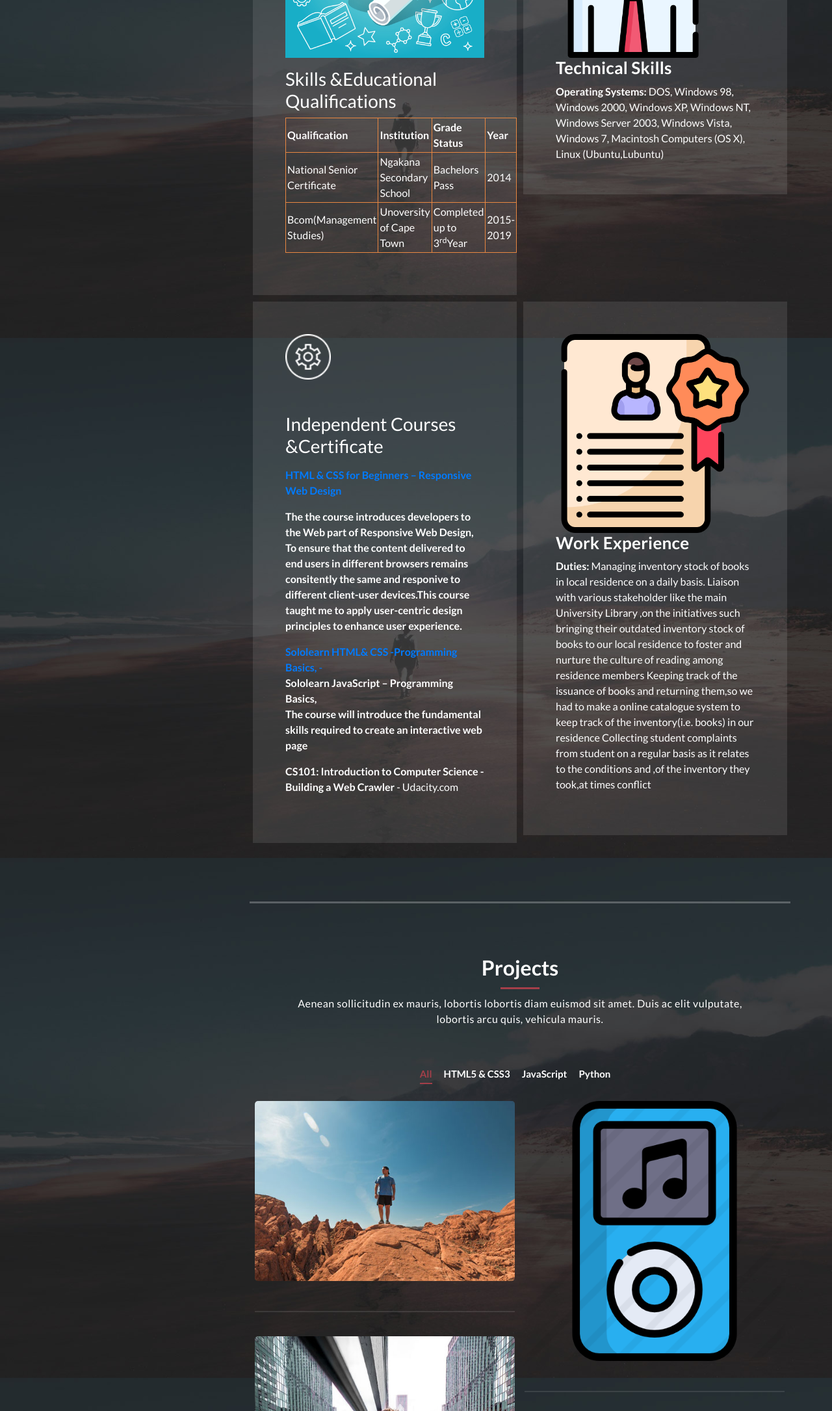
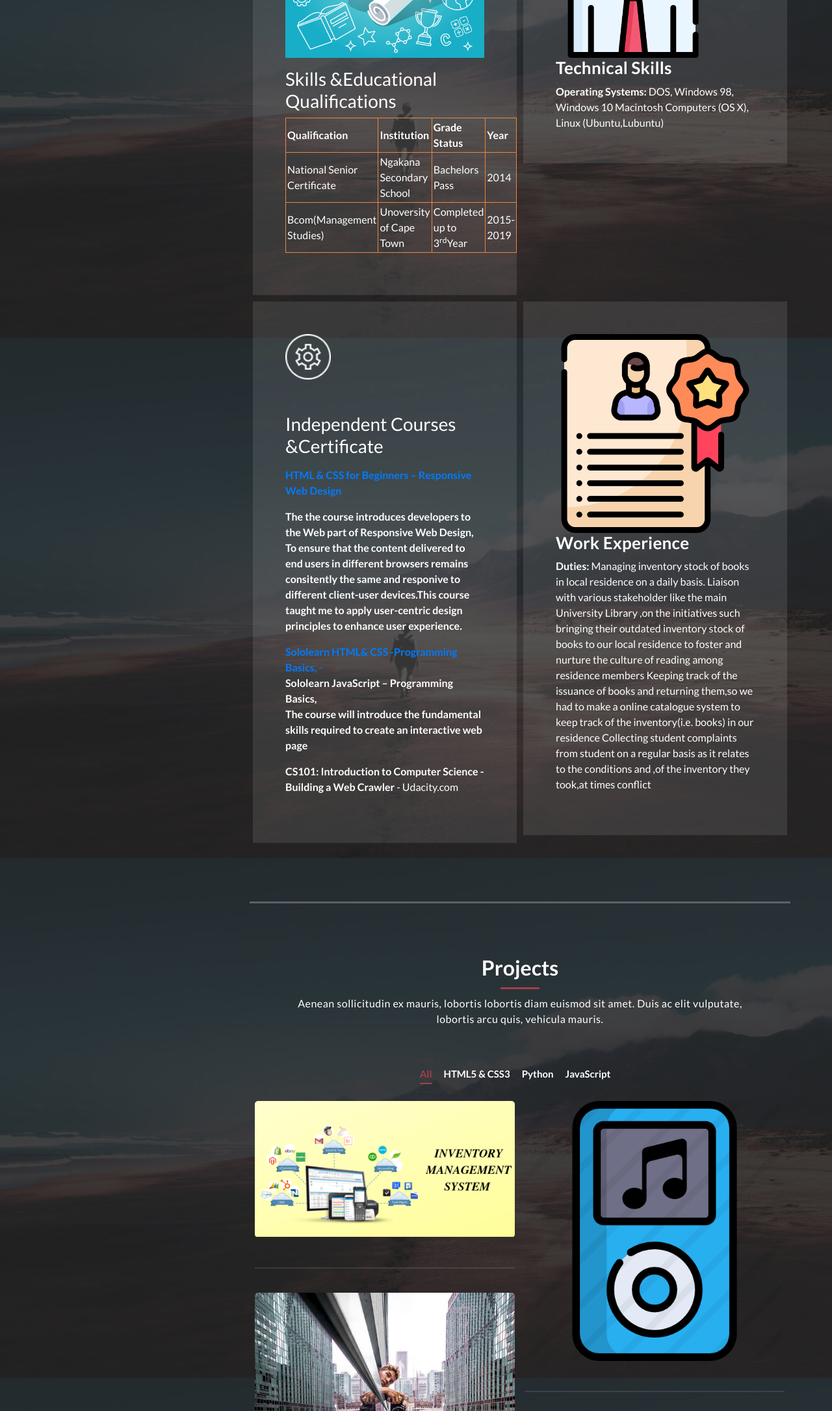
Before and after one commit to developerVictorNkuna/new-portfolio, a plain HTML site: page index.html in a window 1280 px wide. Shown: the part 1880-4051 px from the top of the page at 65% size. Drawn offline with Linux system fonts and the light colour scheme.

Commit message:
new portfolio sites

```diff
--- a/index.html
+++ b/index.html
@@ -187,7 +187,7 @@ https://templatemo.com/tm-531-reflux
                 <img src="./assets/images/skills.png"">
                 <h4>Technical Skills </h4>
                 <ul>
-                  <li><span id="course-name">Operating Systems:</span> DOS, Windows 98, Windows 2000, Windows XP, Windows NT, Windows Server 2003, Windows Vista, Windows 7, Macintosh Computers (OS X), Linux (Ubuntu,Lubuntu)</li></span></li>
+                  <li><span id="course-name">Operating Systems:</span> DOS, Windows 98, Windows 10 Macintosh Computers (OS X), Linux (Ubuntu,Lubuntu)</li></span></li>
                 </ul>
 
               </div>
@@ -276,7 +276,7 @@ Collecting student complaints from student on a regular basis as it relates to t
                     data-type="nature"
                     name="isotope-filter"
                   />
-                  <span>JavaScript</span></label
+                  <span>Python</span></label
                 >
                 <label
                   ><input
@@ -284,19 +284,20 @@ Collecting student complaints from student on a regular basis as it relates to t
                     data-type="animals"
                     name="isotope-filter"
                   />
-                  <span>Python</span></label
+                  <span>JavaScript</span></label
                 >
               </form>
               <div class="isotope-box">
                 <div class="isotope-item" data-type="nature">
                   <figure class="snip1321">
                     <img
-                      src="assets/images/portfolio-01.jpg"
+                      src="assets/images/inventory-management-system.png"
                       alt="sq-sample26"
+                      style="height:50%;"
                     />
                     <figcaption>
                       <a
-                        href="assets/images/portfolio-01.jpg"
+                        href="assets/images/"
                         data-lightbox="image-1"
                         data-title="Caption"
                         ><i class="fa fa-search"></i
@@ -334,12 +335,12 @@ Collecting student complaints from student on a regular basis as it relates to t
                     />
                     <figcaption>
                       <a
-                        href="assets/images/portfolio-03.jpg"
+                        href="assets/images/currency-covert.png"
                         data-lightbox="image-1"
                         data-title="Caption"
                         ><i class="fa fa-search"></i
                       ></a>
-                      <h4>Item Third</h4>
+                      <h4>Currency Co</h4>
                       <span>customize anything</span>
                     </figcaption>
                   </figure>
```
Also changed, not shown: assets/images/currency-covert.png (added), 1 other file.
